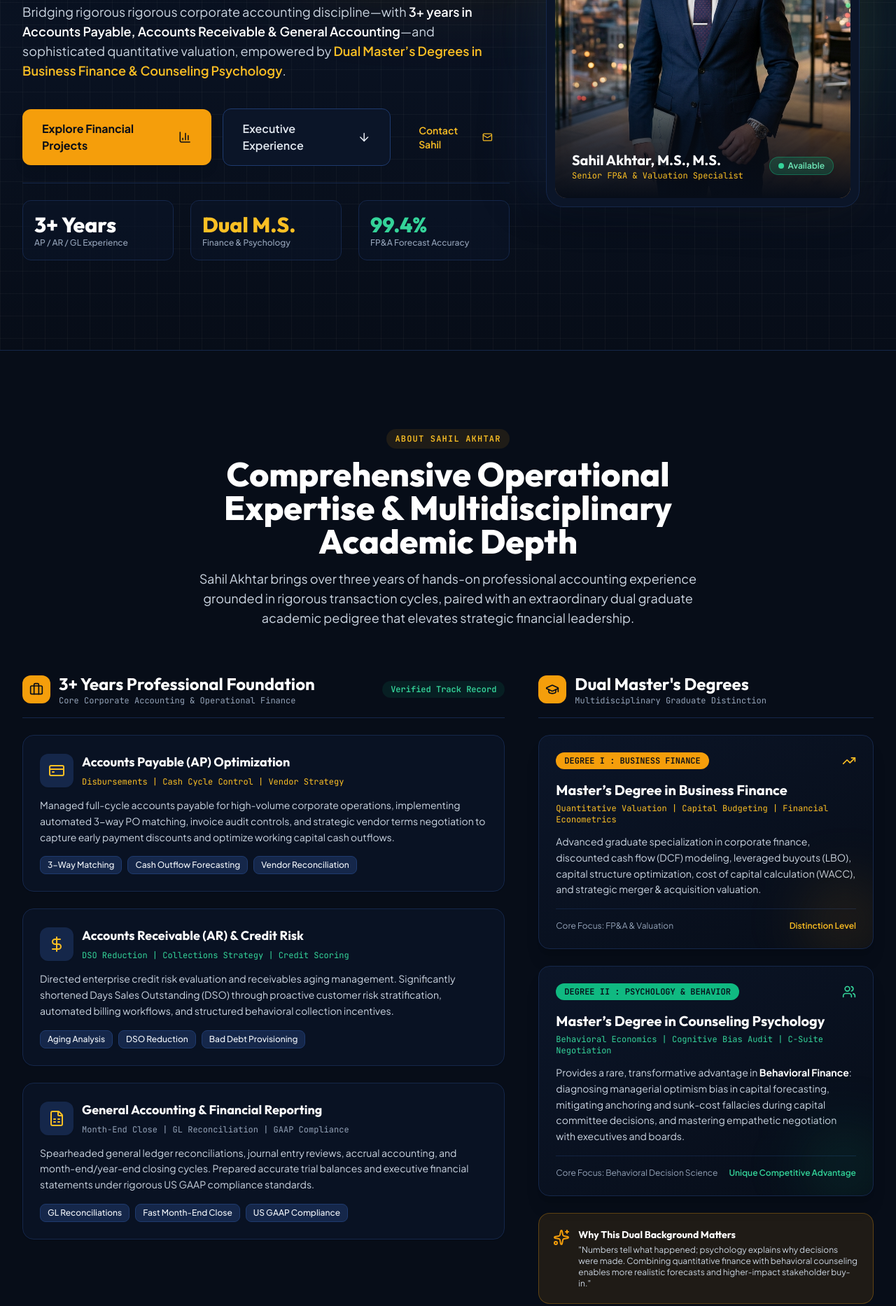
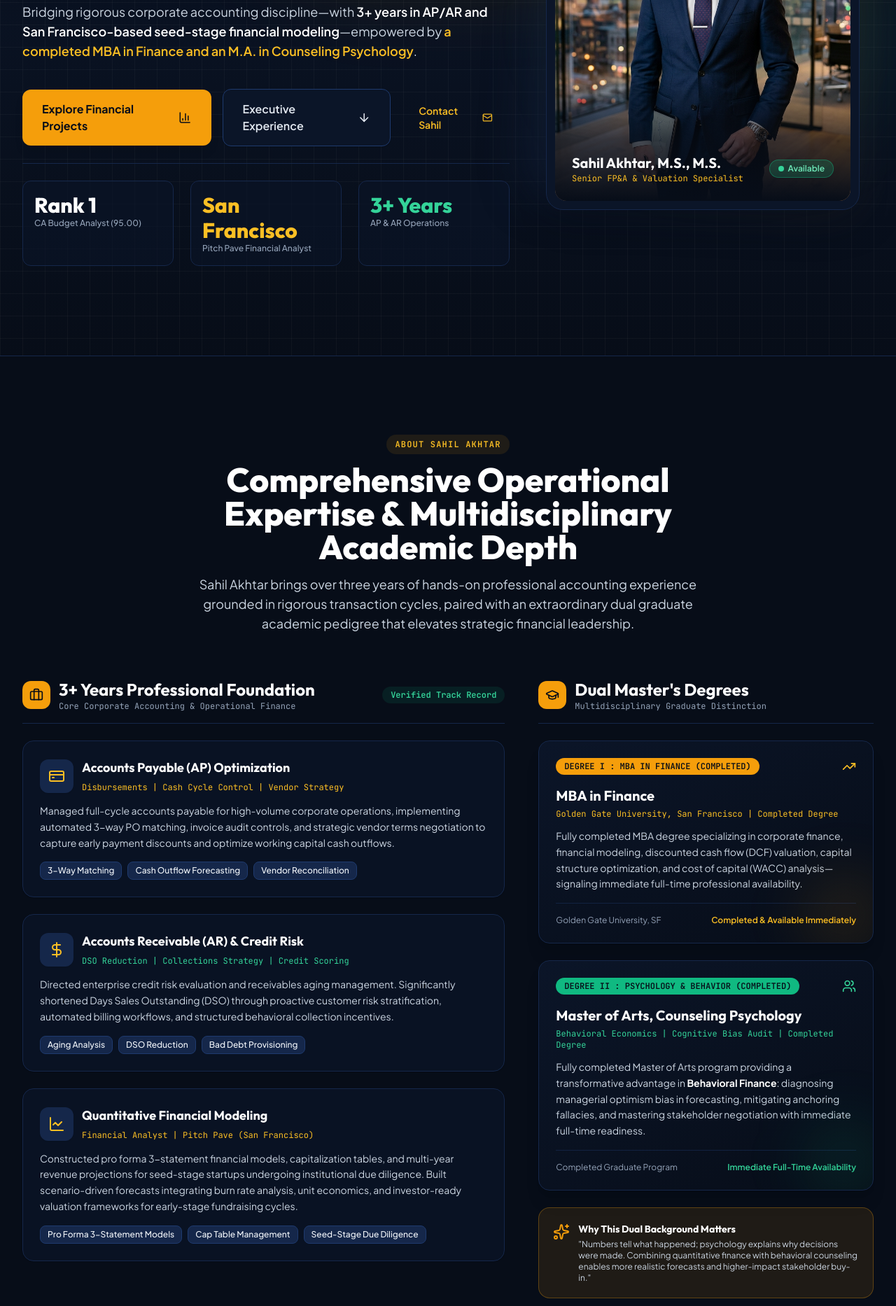
Before and after one commit to akhtarsahil/portfolio, a plain HTML site: page index.html in a window 1280 px wide. Shown: the part 546-2412 px from the top of the page at 70% size. Drawn offline with nearby package versions, Linux system fonts and the light colour scheme.

Commit message:
Update hero section, about degrees, and competencies with state analyst credentials and MBA club activity

```diff
--- a/index.html
+++ b/index.html
@@ -201,20 +201,20 @@
       </div>
       <div class="hidden sm:flex items-center gap-8 text-slate-300">
         <span class="flex items-center gap-1.5">
+          <span class="text-slate-400">CA STATE BUDGET ANALYST:</span>
+          <span class="text-emerald-400 font-bold">Rank 1 (Score: 95.00)</span>
+        </span>
+        <span class="flex items-center gap-1.5">
+          <span class="text-slate-400">US-BASED FP&A:</span>
+          <span class="text-gold-400 font-bold">San Francisco, CA</span>
+        </span>
+        <span class="flex items-center gap-1.5">
           <span class="text-slate-400">AP/AR EXPERTISE:</span>
           <span class="text-emerald-400 font-bold">3+ Years Core Accounting</span>
         </span>
         <span class="flex items-center gap-1.5">
-          <span class="text-slate-400">DSO REDUCTION:</span>
-          <span class="text-emerald-400 font-bold">-24 Days Avg</span>
-        </span>
-        <span class="flex items-center gap-1.5">
-          <span class="text-slate-400">VALUATION CAPABILITY:</span>
-          <span class="text-gold-400 font-bold">DCF / LBO / M&A</span>
-        </span>
-        <span class="flex items-center gap-1.5">
           <span class="text-slate-400">ACADEMIC EDGE:</span>
-          <span class="text-white font-bold">Dual M.S. (Finance + Psych)</span>
+          <span class="text-white font-bold">Completed MBA & M.A. Psych</span>
         </span>
       </div>
     </div>
@@ -240,7 +240,7 @@
             <!-- Credibility Badge -->
             <div class="inline-flex items-center gap-2.5 px-4 py-2 rounded-full bg-navy-900/5 dark:bg-gold-500/10 border border-navy-900/10 dark:border-gold-500/20 text-navy-900 dark:text-gold-400 text-xs sm:text-sm font-semibold tracking-wide shadow-sm">
               <i data-lucide="shield-check" class="w-4 h-4 text-gold-500"></i>
-              <span>Financial Analyst & Behavioral Capital Specialist</span>
+              <span>Rank 1 State Budget Analyst Candidate</span>
             </div>
 
             <!-- Sahil Akhtar Name -->
@@ -260,7 +260,7 @@
 
             <!-- Executive Subtext -->
             <p class="text-base sm:text-lg text-slate-600 dark:text-slate-300 leading-relaxed max-w-2xl mx-auto lg:mx-0 font-normal">
-              Bridging rigorous rigorous corporate accounting discipline—with <strong class="text-navy-900 dark:text-white font-semibold">3+ years in Accounts Payable, Accounts Receivable & General Accounting</strong>—and sophisticated quantitative valuation, empowered by <strong class="text-gold-600 dark:text-gold-400 font-semibold">Dual Master’s Degrees in Business Finance & Counseling Psychology</strong>.
+              Bridging rigorous corporate accounting discipline—with <strong class="text-navy-900 dark:text-white font-semibold">3+ years in AP/AR and San Francisco-based seed-stage financial modeling</strong>—empowered by <strong class="text-gold-600 dark:text-gold-400 font-semibold">a completed MBA in Finance and an M.A. in Counseling Psychology</strong>.
             </p>
 
             <!-- High-Impact Action Buttons -->
@@ -282,16 +282,16 @@
             <!-- Quick Snapshot KPI Strip -->
             <div class="grid grid-cols-3 gap-3 sm:gap-6 pt-6 border-t border-slate-200 dark:border-navy-800">
               <div class="p-3 sm:p-4 rounded-xl bg-white/60 dark:bg-navy-900/60 border border-slate-200/80 dark:border-navy-800 text-center lg:text-left">
-                <div class="font-display font-extrabold text-2xl sm:text-3xl text-navy-900 dark:text-white">3+ Years</div>
-                <div class="text-xs text-slate-500 dark:text-slate-400 font-medium">AP / AR / GL Experience</div>
+                <div class="font-display font-extrabold text-2xl sm:text-3xl text-navy-900 dark:text-white">Rank 1</div>
+                <div class="text-xs text-slate-500 dark:text-slate-400 font-medium">CA Budget Analyst (95.00)</div>
               </div>
               <div class="p-3 sm:p-4 rounded-xl bg-white/60 dark:bg-navy-900/60 border border-slate-200/80 dark:border-navy-800 text-center lg:text-left">
-                <div class="font-display font-extrabold text-2xl sm:text-3xl text-gold-600 dark:text-gold-400">Dual M.S.</div>
-                <div class="text-xs text-slate-500 dark:text-slate-400 font-medium">Finance & Psychology</div>
+                <div class="font-display font-extrabold text-2xl sm:text-3xl text-gold-600 dark:text-gold-400">San Francisco</div>
+                <div class="text-xs text-slate-500 dark:text-slate-400 font-medium">Pitch Pave Financial Analyst</div>
               </div>
               <div class="p-3 sm:p-4 rounded-xl bg-white/60 dark:bg-navy-900/60 border border-slate-200/80 dark:border-navy-800 text-center lg:text-left">
-                <div class="font-display font-extrabold text-2xl sm:text-3xl text-emerald-600 dark:text-emerald-400">99.4%</div>
-                <div class="text-xs text-slate-500 dark:text-slate-400 font-medium">FP&A Forecast Accuracy</div>
+                <div class="font-display font-extrabold text-2xl sm:text-3xl text-emerald-600 dark:text-emerald-400">3+ Years</div>
+                <div class="text-xs text-slate-500 dark:text-slate-400 font-medium">AP &amp; AR Operations</div>
               </div>
             </div>
 
@@ -442,26 +442,26 @@
               </div>
             </div>
 
-            <!-- General Accounting Card -->
+            <!-- Quantitative Financial Modeling Card -->
             <div class="p-6 rounded-2xl bg-slate-50 dark:bg-navy-900/70 border border-slate-200 dark:border-navy-800 hover:border-gold-500/50 transition-all duration-300 shadow-sm">
               <div class="flex items-start justify-between">
                 <div class="flex items-center gap-3">
                   <div class="p-3 rounded-xl bg-white dark:bg-navy-800 text-navy-800 dark:text-gold-400 shadow-sm">
-                    <i data-lucide="file-spreadsheet" class="w-6 h-6"></i>
+                    <i data-lucide="line-chart" class="w-6 h-6"></i>
                   </div>
                   <div>
-                    <h4 class="font-display font-bold text-lg text-navy-900 dark:text-white">General Accounting & Financial Reporting</h4>
-                    <span class="text-xs font-mono text-navy-600 dark:text-slate-400">Month-End Close | GL Reconciliation | GAAP Compliance</span>
+                    <h4 class="font-display font-bold text-lg text-navy-900 dark:text-white">Quantitative Financial Modeling</h4>
+                    <span class="text-xs font-mono text-gold-600 dark:text-gold-400">Financial Analyst | Pitch Pave (San Francisco)</span>
                   </div>
                 </div>
               </div>
               <p class="mt-3 text-sm text-slate-600 dark:text-slate-300 leading-relaxed">
-                Spearheaded general ledger reconciliations, journal entry reviews, accrual accounting, and month-end/year-end closing cycles. Prepared accurate trial balances and executive financial statements under rigorous US GAAP compliance standards.
+                Constructed pro forma 3-statement financial models, capitalization tables, and multi-year revenue projections for seed-stage startups undergoing institutional due diligence. Built scenario-driven forecasts integrating burn rate analysis, unit economics, and investor-ready valuation frameworks for early-stage fundraising cycles.
               </p>
               <div class="mt-4 flex flex-wrap gap-2">
-                <span class="text-xs px-2.5 py-1 rounded-lg bg-white dark:bg-navy-800 border border-slate-200 dark:border-navy-700 font-medium">GL Reconciliations</span>
-                <span class="text-xs px-2.5 py-1 rounded-lg bg-white dark:bg-navy-800 border border-slate-200 dark:border-navy-700 font-medium">Fast Month-End Close</span>
-                <span class="text-xs px-2.5 py-1 rounded-lg bg-white dark:bg-navy-800 border border-slate-200 dark:border-navy-700 font-medium">US GAAP Compliance</span>
+                <span class="text-xs px-2.5 py-1 rounded-lg bg-white dark:bg-navy-800 border border-slate-200 dark:border-navy-700 font-medium">Pro Forma 3-Statement Models</span>
+                <span class="text-xs px-2.5 py-1 rounded-lg bg-white dark:bg-navy-800 border border-slate-200 dark:border-navy-700 font-medium">Cap Table Management</span>
+                <span class="text-xs px-2.5 py-1 rounded-lg bg-white dark:bg-navy-800 border border-slate-200 dark:border-navy-700 font-medium">Seed-Stage Due Diligence</span>
               </div>
             </div>
 
@@ -481,43 +481,43 @@
               </div>
             </div>
 
-            <!-- Degree 1: M.S. Business Finance -->
+            <!-- Degree 1: MBA in Finance -->
             <div class="p-6 rounded-2xl bg-gradient-to-br from-navy-900 to-navy-950 text-white border border-navy-800 shadow-xl relative overflow-hidden">
               <div class="absolute -right-6 -bottom-6 w-32 h-32 bg-gold-500/10 rounded-full blur-2xl"></div>
               <div class="flex items-center justify-between mb-4">
                 <span class="text-xs px-3 py-1 rounded-full bg-gold-500 text-navy-950 font-bold font-mono">
-                  DEGREE I : BUSINESS FINANCE
+                  DEGREE I : MBA IN FINANCE (COMPLETED)
                 </span>
                 <i data-lucide="trending-up" class="w-5 h-5 text-gold-400"></i>
               </div>
-              <h4 class="font-display font-bold text-xl text-white">Master’s Degree in Business Finance</h4>
-              <p class="mt-1 text-xs text-gold-400 font-mono">Quantitative Valuation | Capital Budgeting | Financial Econometrics</p>
+              <h4 class="font-display font-bold text-xl text-white">MBA in Finance</h4>
+              <p class="mt-1 text-xs text-gold-400 font-mono">Golden Gate University, San Francisco | Completed Degree</p>
               <p class="mt-3 text-sm text-slate-300 leading-relaxed">
-                Advanced graduate specialization in corporate finance, discounted cash flow (DCF) modeling, leveraged buyouts (LBO), capital structure optimization, cost of capital calculation (WACC), and strategic merger & acquisition valuation.
+                Fully completed MBA degree specializing in corporate finance, financial modeling, discounted cash flow (DCF) valuation, capital structure optimization, and cost of capital (WACC) analysis—signaling immediate full-time professional availability.
               </p>
               <div class="mt-4 pt-4 border-t border-navy-800/80 flex items-center justify-between text-xs text-slate-400">
-                <span>Core Focus: FP&A & Valuation</span>
-                <span class="text-gold-400 font-semibold">Distinction Level</span>
+                <span>Golden Gate University, SF</span>
+                <span class="text-gold-400 font-semibold">Completed & Available Immediately</span>
               </div>
             </div>
 
-            <!-- Degree 2: M.S. Counseling Psychology -->
+            <!-- Degree 2: M.A. Counseling Psychology -->
             <div class="p-6 rounded-2xl bg-gradient-to-br from-navy-900 to-navy-950 text-white border border-navy-800 shadow-xl relative overflow-hidden">
               <div class="absolute -right-6 -bottom-6 w-32 h-32 bg-emerald-500/10 rounded-full blur-2xl"></div>
               <div class="flex items-center justify-between mb-4">
                 <span class="text-xs px-3 py-1 rounded-full bg-emerald-500 text-navy-950 font-bold font-mono">
-                  DEGREE II : PSYCHOLOGY & BEHAVIOR
+                  DEGREE II : PSYCHOLOGY & BEHAVIOR (COMPLETED)
                 </span>
                 <i data-lucide="users" class="w-5 h-5 text-emerald-400"></i>
               </div>
-              <h4 class="font-display font-bold text-xl text-white">Master’s Degree in Counseling Psychology</h4>
-              <p class="mt-1 text-xs text-emerald-400 font-mono">Behavioral Economics | Cognitive Bias Audit | C-Suite Negotiation</p>
+              <h4 class="font-display font-bold text-xl text-white">Master of Arts, Counseling Psychology</h4>
+              <p class="mt-1 text-xs text-emerald-400 font-mono">Behavioral Economics | Cognitive Bias Audit | Completed Degree</p>
               <p class="mt-3 text-sm text-slate-300 leading-relaxed">
-                Provides a rare, transformative advantage in <strong class="text-white">Behavioral Finance</strong>: diagnosing managerial optimism bias in capital forecasting, mitigating anchoring and sunk-cost fallacies during capital committee decisions, and mastering empathetic negotiation with executives and boards.
+                Fully completed Master of Arts program providing a transformative advantage in <strong class="text-white">Behavioral Finance</strong>: diagnosing managerial optimism bias in forecasting, mitigating anchoring fallacies, and mastering stakeholder negotiation with immediate full-time readiness.
               </p>
               <div class="mt-4 pt-4 border-t border-navy-800/80 flex items-center justify-between text-xs text-slate-400">
-                <span>Core Focus: Behavioral Decision Science</span>
-                <span class="text-emerald-400 font-semibold">Unique Competitive Advantage</span>
+                <span>Completed Graduate Program</span>
+                <span class="text-emerald-400 font-semibold">Immediate Full-Time Availability</span>
               </div>
             </div>
 
@@ -990,6 +990,10 @@
                 <i data-lucide="check-circle-2" class="w-4 h-4 text-emerald-500"></i>
                 <span>Zero-Based Capital Budgeting</span>
               </li>
+              <li class="flex items-center gap-2">
+                <i data-lucide="check-circle-2" class="w-4 h-4 text-emerald-500"></i>
+                <span>Developed cost-benefit analysis models for ROI optimization as VP of Marketing for the MBA Club</span>
+              </li>
             </ul>
           </div>
 
```
